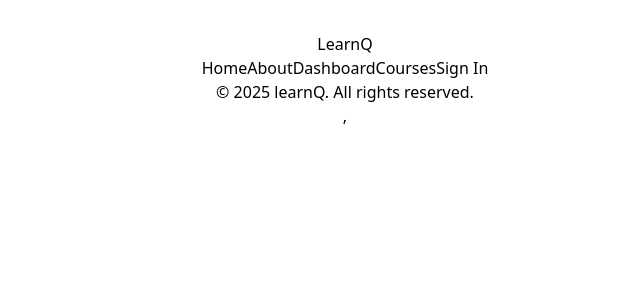
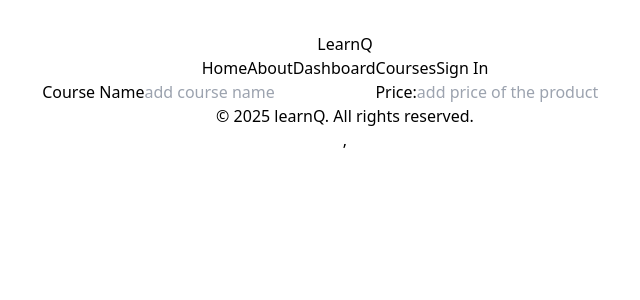
Before and after one commit to paridaq/courses-3.0, a React (Vite) app in the folder frontend/my-app/: page /admindashboard in a window 1280 px wide. Shown: the top 300 px of the page, without its empty margins (295-935 px from the left). Built offline with nearby package versions, Linux system fonts and the light colour scheme.

Commit message:
adding admin

```diff
--- a/frontend/my-app/src/App.tsx
+++ b/frontend/my-app/src/App.tsx
@@ -9,6 +9,7 @@
 import Dashboard from './components/Dashboard';
 import About from './components/About';
 import SignIn from './auth/SingIn';
+import AdminDashboard from './admin/AdminDashboard';
 
 function App() {
   const [count, setCount] = useState(0);
@@ -24,6 +25,7 @@
     <Route path='/about'  element={<About/>}/>
     <Route path='/corses' element = {<Course/>}/>
     <Route path='/signIn' element={<SignIn/>}/>
+    <Route path='/admindashboard'  element={<AdminDashboard/>}/>
    </Routes>
    <Footer/>
 
--- /dev/null
+++ b/frontend/my-app/src/admin/AdminDashboard.tsx
@@ -0,0 +1,25 @@
+import react, { useState } from 'react'
+const AdminDashboard = ()=>{
+
+    const[productName,setProductName] = useState<string>('')
+    const[price,setPrice]  = useState<number>()
+
+    const addProduct=async()=>{
+
+    }
+
+
+    return (
+        <>
+        <label htmlFor="Name">Course Name</label>
+        <input type="text" placeholder='add course name' value={productName || ''} onChange={(e)=>setProductName(e.target.value)} />
+        <label htmlFor="price">Price:</label>
+        <input type="number" placeholder='add price of the product' value={price || ''} onChange={(e)=>setPrice(Number(e.target.value))} />
+
+        </>
+
+    )
+
+}
+
+export default AdminDashboard
```
